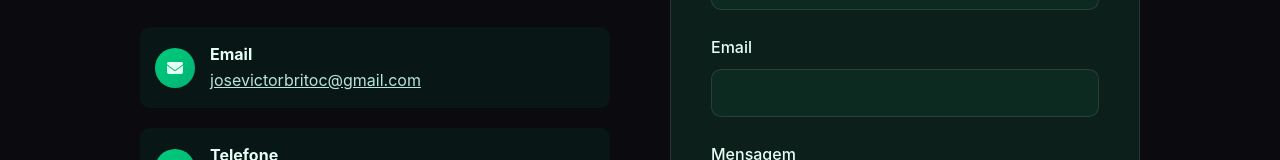
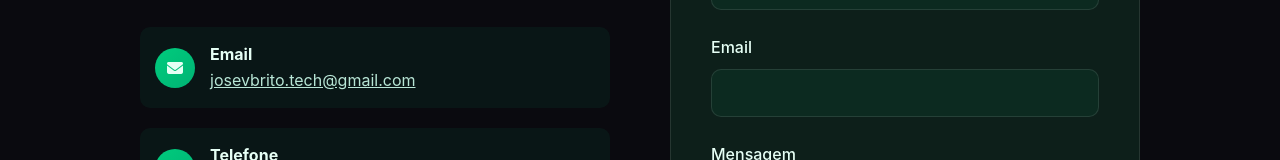
Before and after one commit to josevbrito/josevbrito.github.io, a Vue app: page /#home in a window 1280 px wide. Shown: the part 5813-5973 px from the top of the page. Built offline with nearby package versions, Linux system fonts and the light colour scheme.

Commit message:
fix: :memo: Change Email

```diff
--- a/src/App.vue
+++ b/src/App.vue
@@ -221,8 +221,8 @@ export default {
       {
         type: 'email',
         label: 'Email',
-        value: 'josevictorbritoc@gmail.com',
-        link: 'mailto:josevictorbritoc@gmail.com',
+        value: 'josevbrito.tech@gmail.com',
+        link: 'mailto:josevbrito.tech@gmail.com',
         icon: 'fas fa-envelope'
       },
       {
```
